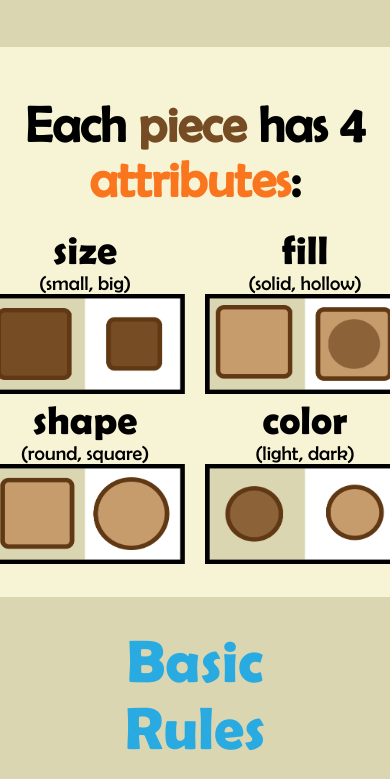
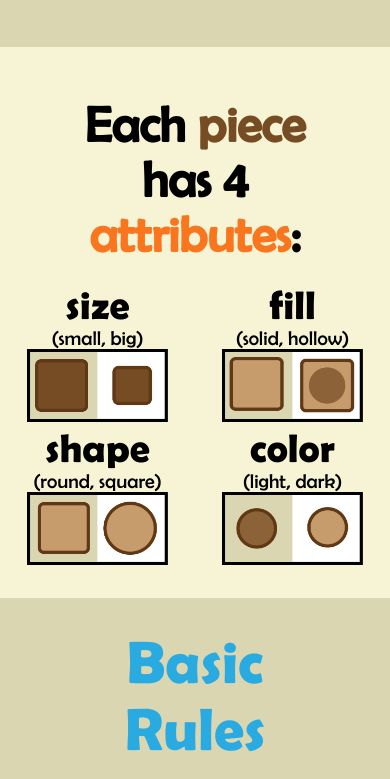
Before and after one commit to bobyTopG/QuartoGame_Website, a plain HTML site: page index.html in a window 390 px wide. Shown: the part 1141-1920 px from the top of the page. Drawn offline with Linux system fonts and the light colour scheme.

Commit message:
minor-tweaks

```diff
--- a/css/developers.css
+++ b/css/developers.css
@@ -18,7 +18,7 @@
 
 .developers .title {
     margin-top: 35px;
-    font-size: clamp(80px, 70px + 4vw, 120px);
+    font-size: clamp(30px, 50px + 4vw, 120px);
     color: #F7931E;
 }
 
--- a/css/game.css
+++ b/css/game.css
@@ -58,8 +58,8 @@ section.game .piece .container {
 }
 
 .piece-attribute img {
-    width: 200px;
-    height: 100px;
+    width: 80%;
+    max-width: 250px;
 }
 
 .piece-opening {
@@ -170,16 +170,23 @@ section.game .container {
 
 @media (max-width: 800px) {
     .piece-column {
+        width: 100%;
         display: flex;
         flex-direction: row;
-        gap: 20px;
+        box-sizing: border-box;
+        justify-content: space-around;
+    }
+
+    .piece-attribute {
+        width: 45%;
+        box-sizing: border-box;
     }
 
     .piece .piece-opening {
         text-align: center;
-        width: 100%;
+        width: 70%;
         padding: 20px;
-        box-sizing: border-box;
+        box-sizing: content-box;
     }
 
     .piece .container {
--- a/css/hero.css
+++ b/css/hero.css
@@ -117,7 +117,7 @@ section.hero .right .container img {
 
     section.hero .left,
     section.hero .right {
-        width: 100%;
+        width: 90%;
     }
 
     section.hero .right {
```
